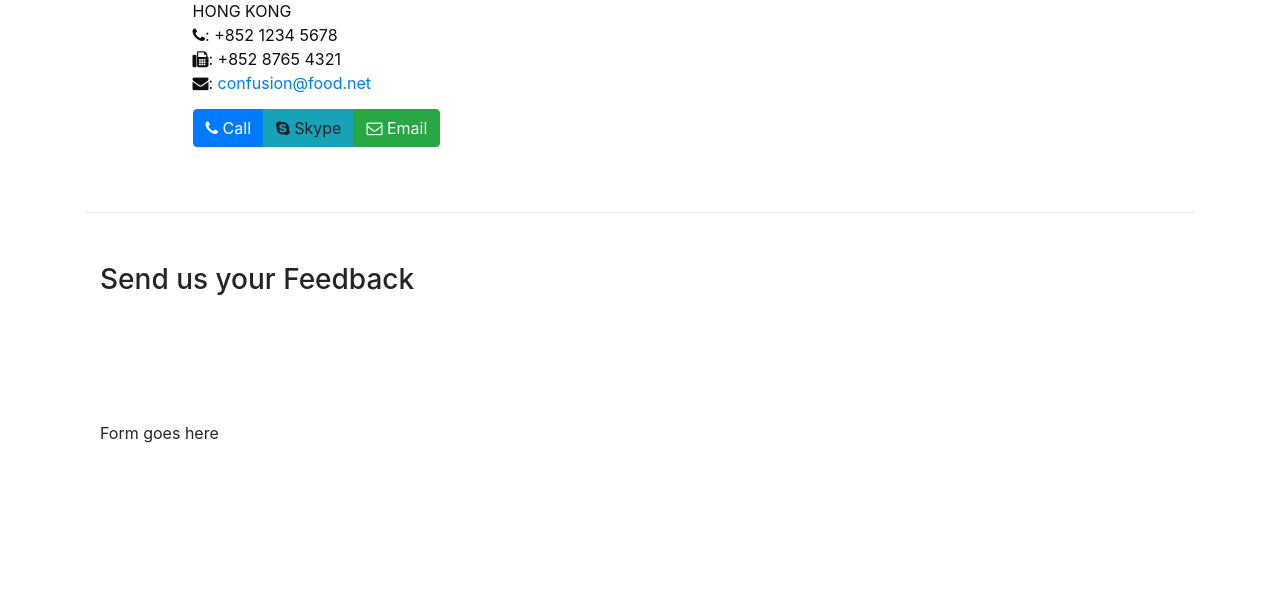
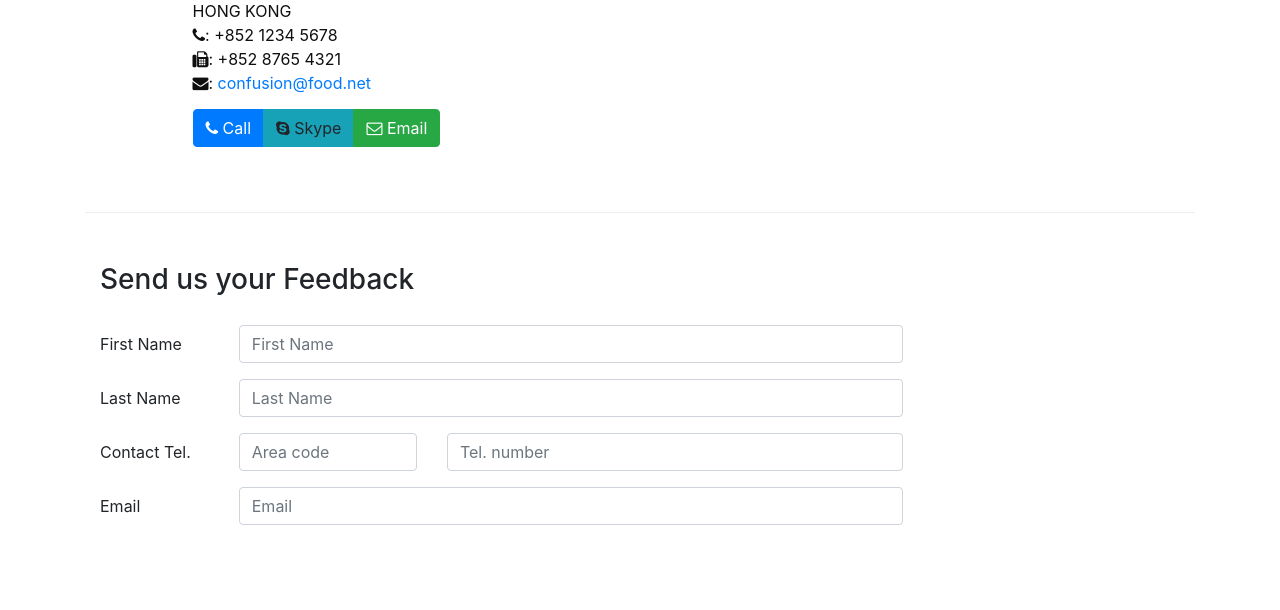
Before and after one commit to phanhieu1912/git-test-3, a website: page contactus.html in a window 1280 px wide. Shown: the part 652-1262 px from the top of the page. Drawn offline with nearby package versions, Linux system fonts and the light colour scheme.

Commit message:
first commit

```diff
--- a/contactus.html
+++ b/contactus.html
@@ -94,7 +94,37 @@
               <h3>Send us your Feedback</h3>
            </div>
             <div class="col-12 col-md-9">
-                Form goes here
+                <form>
+                    <div class="form-group row">
+                        <label for="firstname" class="col-md-2 col-form-label">First Name</label>
+                        <div class="col-md-10">
+                            <input type="text" class="form-control" id="firstname" name="firstname" placeholder="First Name">
+                        </div>
+                    </div>
+                    <div class="form-group row">
+                        <label for="lastname" class="col-md-2 col-form-label">Last Name</label>
+                        <div class="col-md-10">
+                            <input type="text" class="form-control" id="lastname" name="lastname" placeholder="Last Name">
+                        </div>
+                    </div>
+                    <div class="form-group row">
+                        <label for="telnum" class="col-12 col-md-2 col-form-label">Contact Tel.</label>
+                        <div class="col-5 col-md-3">
+                            <input type="tel" class="form-control" id="areacode" name="areacode" placeholder="Area code">
+                        </div>
+                        <div class="col-7 col-md-7">
+                            <input type="tel" class="form-control" id="telnum" name="telnum" placeholder="Tel. number">
+                        </div>
+                    </div>
+                    <div class="form-group row">
+                        <label for="emailid" class="col-md-2 col-form-label">Email</label>
+                        <div class="col-md-10">
+                            <input type="email" class="form-control" id="emailid" name="emailid" placeholder="Email">
+                        </div>
+</div>
+
+</form>
+
             </div>
              <div class="col-12 col-md">
             </div>
--- a/package.json
+++ b/package.json
@@ -10,7 +10,7 @@
   	  },
   	  "repository": {
   	    	  "type": "git",
-  	    	  "url": "https://github.com/phanhieu1912/cuataone.git"
+  	    	  "url": "https://github.com/phanhieu1912/git-test-3.git"
   	  },
   	  "author": "",
   	  "license": "ISC",
```
Also changed, not shown: index.html (+1 -1 lines).
